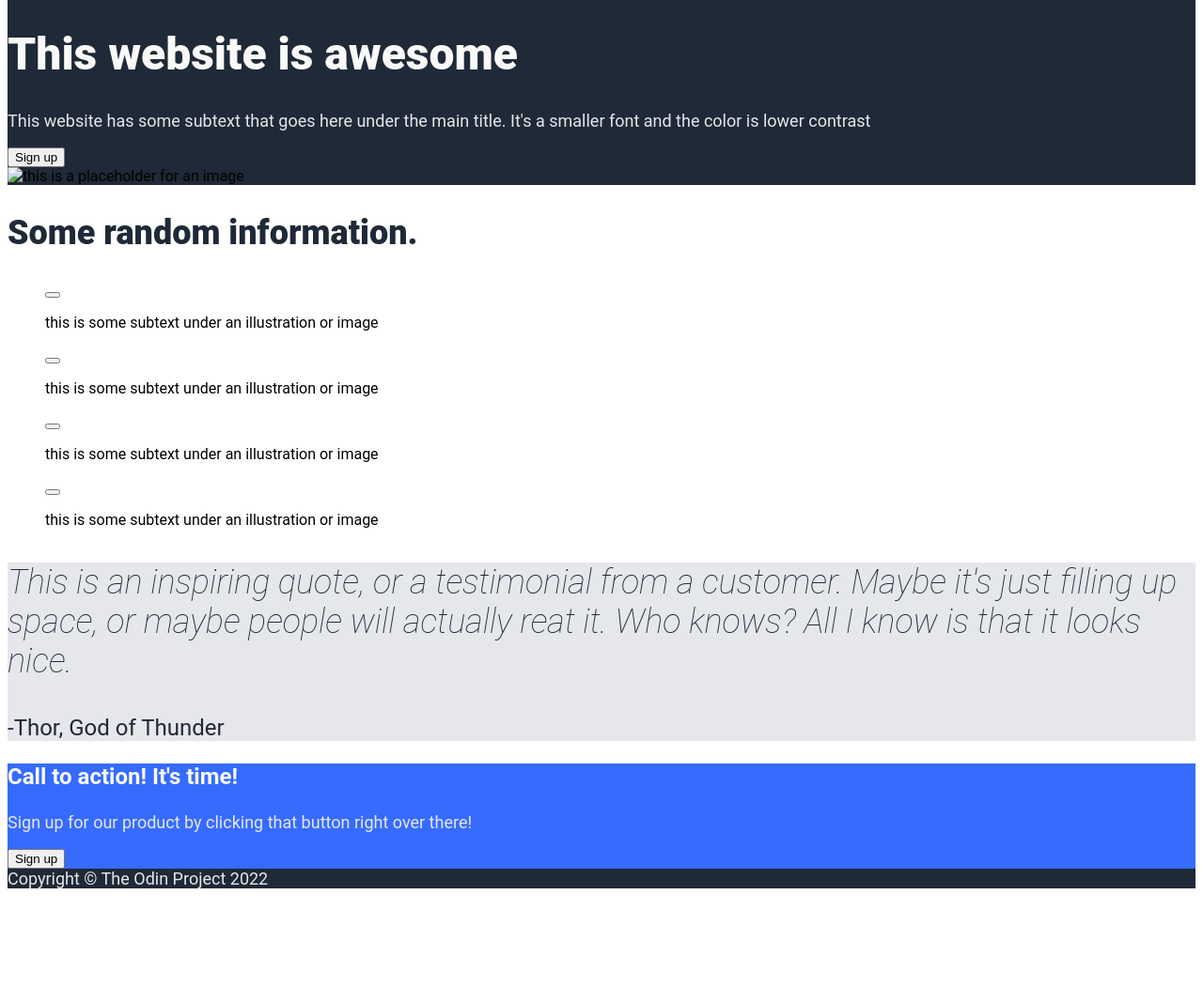
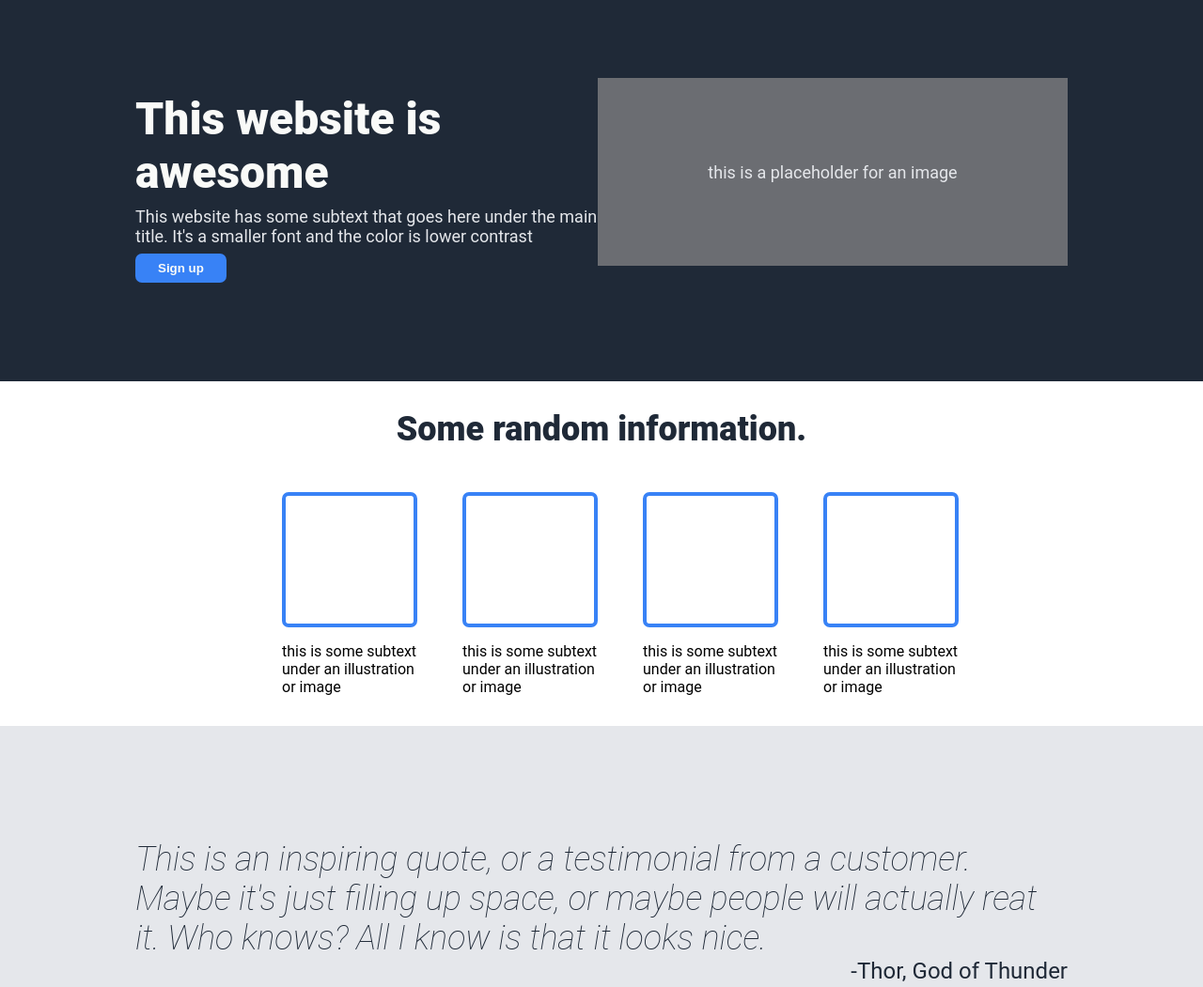
Before and after one commit to FarrisSwisher/odin-landing, a plain HTML site: page index.html in a window 1280 px wide. Shown: the part 142-1193 px from the top of the page at 94% size. Before the commit the page ends 1096 px from the top, so only its background shows below. Drawn offline with Linux system fonts and the light colour scheme.

Commit message:
Format page with flex

```diff
--- a/index.html
+++ b/index.html
@@ -24,7 +24,7 @@
                 <button>Sign up</button>
             </div>
             <div class="hero-right">
-                <img src="#" alt="this is a placeholder for an image">
+                <p>this is a placeholder for an image</p>
             </div>
         </div>
     </div>
--- a/style.css
+++ b/style.css
@@ -1,10 +1,87 @@
 body {
     font-family: Roboto;
+    margin: 0;
+}
+
+.welcome {
+    padding: 0 144px 48px 144px;
+    height: 500px;
+    display: flex;
+    flex-direction: column;
+    justify-content: space-around;
 }
 
 .welcome, footer {
     background-color: #1f2937;
 }
+
+.header {
+    display: flex;
+    justify-content: space-between;
+}
+
+.header-links {
+    display: flex;
+    align-items: center;
+    gap: 16px;
+}
+
+a:hover, a:visited, a:link, a:active {
+    text-decoration: none;
+    color: #e5e7eb;
+}
+
+.hero {
+    display: flex;
+    align-items: center;
+    justify-content: space-around;
+}
+
+button {
+    background-color: #3882f6;
+    color: #f9faf8;
+    font-weight: bold;
+    border-width: 0;
+    border-radius: 7px;
+    padding: 8px 24px;
+}
+
+.hero-right {
+    background-color: #6b6d72;
+    display: flex;
+    justify-content: center;
+    align-items: center;
+    width: 500px;
+    height: 200px;
+    flex-shrink: 0;
+}
+
+.add-info, .card {
+    display: flex;
+    flex-direction: column;
+    align-items: center;
+}
+
+.info-cards {
+    display: flex;
+    gap: 48px;
+    align-items: center;
+}
+
+.card {
+    width: 144px;
+}
+
+.card button {
+    width: 144px;
+    height: 144px;
+    background-color: #ffffff;
+    border-width: 4px;
+    border-color: #3882f6;
+    border-style: solid;
+}
+
+
 
 h1, h3 {
     color: #f9faf8;
@@ -13,6 +90,7 @@ h1, h3 {
 h1 {
     font-weight: 900;
     font-size: 48px;
+    margin-bottom: 8px;
 }
 
 h2, .quote-main, .quote-auth{
@@ -26,11 +104,13 @@ h2 {
 
 h3 {
     font-size: 24px;
+    margin: 0;
 }
 
-.header-links, .hero-left p, .cta-left p, footer {
+.header-links, .hero-left p, .hero-right p, .cta-left p, footer {
     font-size: 18px;
     color: #e5e7eb;
+    margin: 8px 0;
 }
 
 ul {
@@ -39,18 +119,54 @@ ul {
 
 .quote-section {
     background-color: #e5e7eb;
+    padding: 48px 144px;
+    display: flex;
+    flex-direction: column;
+    justify-content: center;
+    height: 300px;
 }
 
 .quote-main {
     font-style: italic;
     font-weight: lighter;
     font-size: 36px;
+    margin: 0;
 }
 
 .quote-auth {
     font-size: 24px;
+    align-self: flex-end;
+    margin: 0;
+}
+
+.call-to-action {
+    display: flex;
+    justify-content: center;
+    align-items: center;
+    height: 300px;
 }
 
 .cta-container {
-    background-color: rgb(54, 107, 253);
+    background-color: #3882f6;
+    border-radius: 7px;
+    display: flex;
+    justify-content: space-between;
+    align-items: center;
+    width: 800px;
+    height: 96px;
+    padding: 16px 96px;
 }
+
+.cta-container button {
+    border-width: 2px;
+    border-color: #ffffff;
+    border-style: solid;
+}
+
+footer {
+    height: 96px;
+    margin: 0;
+    display: flex;
+    justify-content: center;
+    align-items: center;
+}
```
